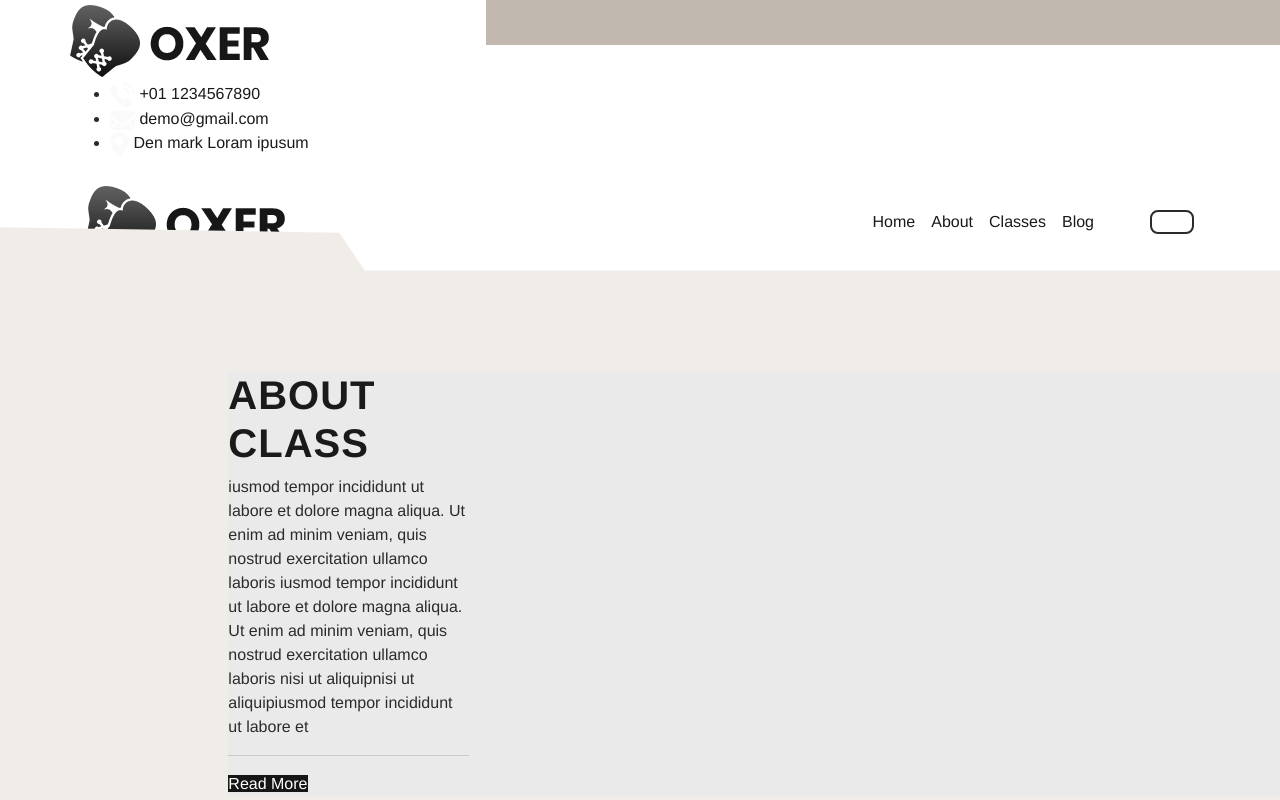
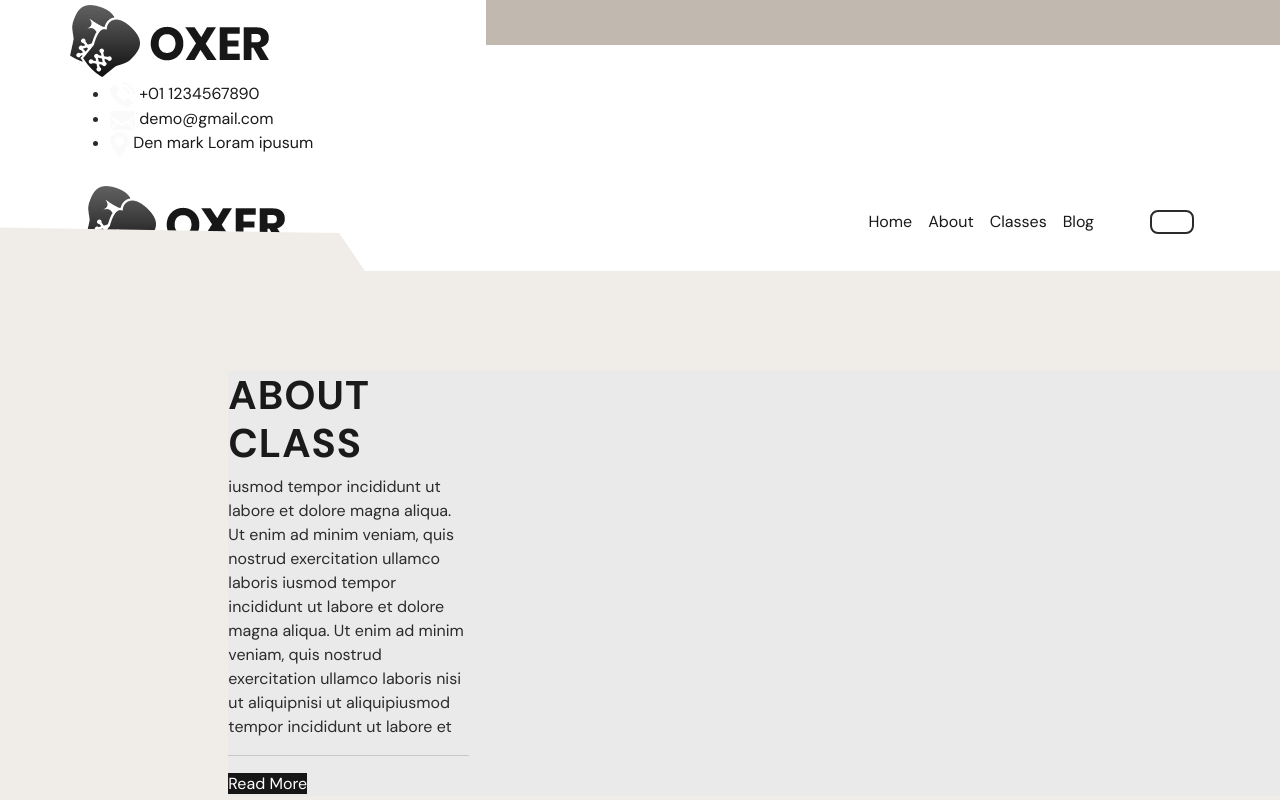
Before and after one commit to gabbynaboychik/mi5, a plain HTML site: page about.html in a window 1280 px wide. Shown: the top 800 px of the page. Drawn offline with nearby package versions, Linux system fonts and the light colour scheme; some packages are replaced by stand-ins of ours; a web font is replaced by a local one.

Commit message:
Update about.html

```diff
--- a/about.html
+++ b/about.html
@@ -22,6 +22,7 @@
 
   <!-- fonts style -->
   <link href="https://fonts.googleapis.com/css?family=Baloo+Chettan|Dosis:400,600,700|Poppins:400,600,700&display=swap" rel="stylesheet" />
+  <link href="https://fonts.googleapis.com/css2?family=DM+Sans:wght@400;500;700&display=swap" rel="stylesheet">
   <!-- Custom styles for this template -->
   <link href="css/style.css" rel="stylesheet" />
   <!-- responsive style -->
```
